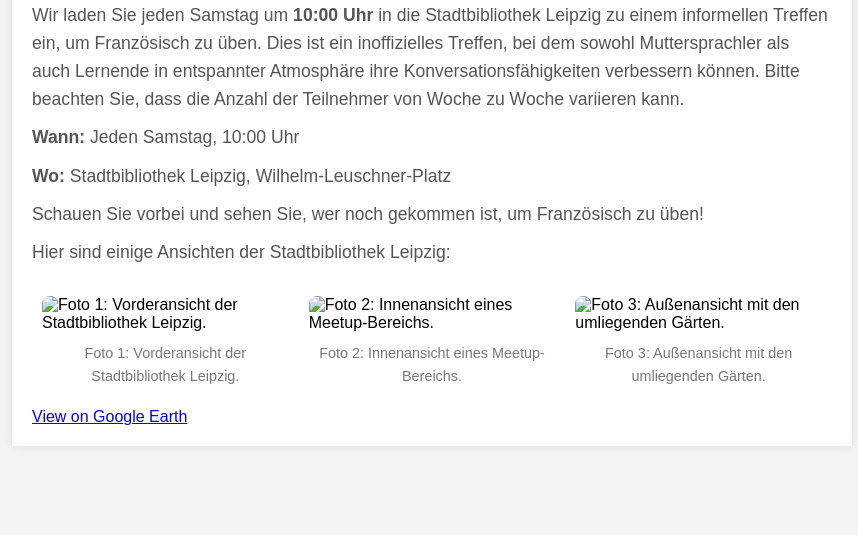
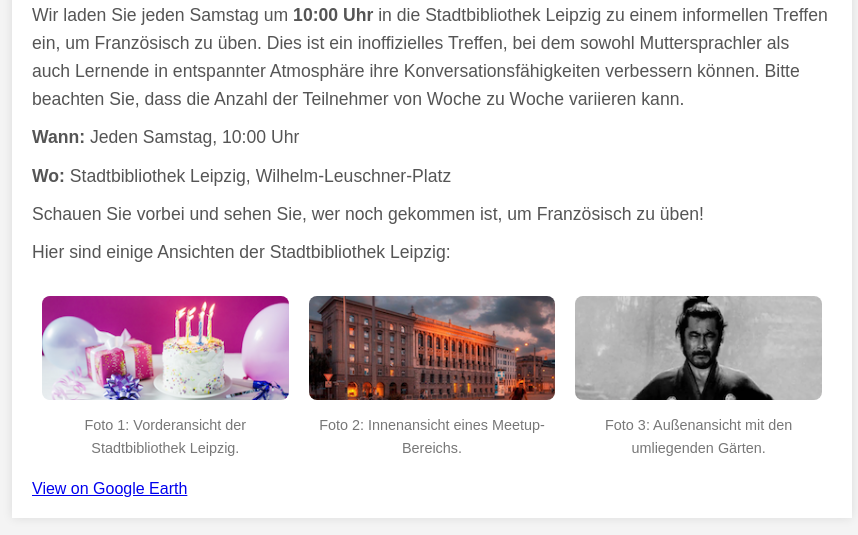
Before and after one commit to frenchinleipzig/leipzig, a plain HTML site: page index.html in a window 1280 px wide. Shown: the part 149-684 px from the top of the page, without its empty margins (208-1066 px from the left). Drawn offline with Linux system fonts and the light colour scheme.

Commit message:
Update index.html

```diff
--- a/index.html
+++ b/index.html
@@ -105,15 +105,15 @@
     <!-- Photo Placeholder Section -->
     <div class="photo-container">
       <div class="photo">
-        <img src="images/01img.jpg" alt="Foto 1: Vorderansicht der Stadtbibliothek Leipzig.">
+        <img src="images/img01.jpg" alt="Foto 1: Vorderansicht der Stadtbibliothek Leipzig.">
         <p class="photo-description">Foto 1: Vorderansicht der Stadtbibliothek Leipzig.</p>
       </div>
       <div class="photo">
-        <img src="images/02img.jpg" alt="Foto 2: Innenansicht eines Meetup-Bereichs.">
+        <img src="images/img02.jpg" alt="Foto 2: Innenansicht eines Meetup-Bereichs.">
         <p class="photo-description">Foto 2: Innenansicht eines Meetup-Bereichs.</p>
       </div>
       <div class="photo">
-        <img src="images/03img.jpg" alt="Foto 3: Außenansicht mit den umliegenden Gärten.">
+        <img src="images/img03.jpg" alt="Foto 3: Außenansicht mit den umliegenden Gärten.">
         <p class="photo-description">Foto 3: Außenansicht mit den umliegenden Gärten.</p>
       </div>
     </div>
```
